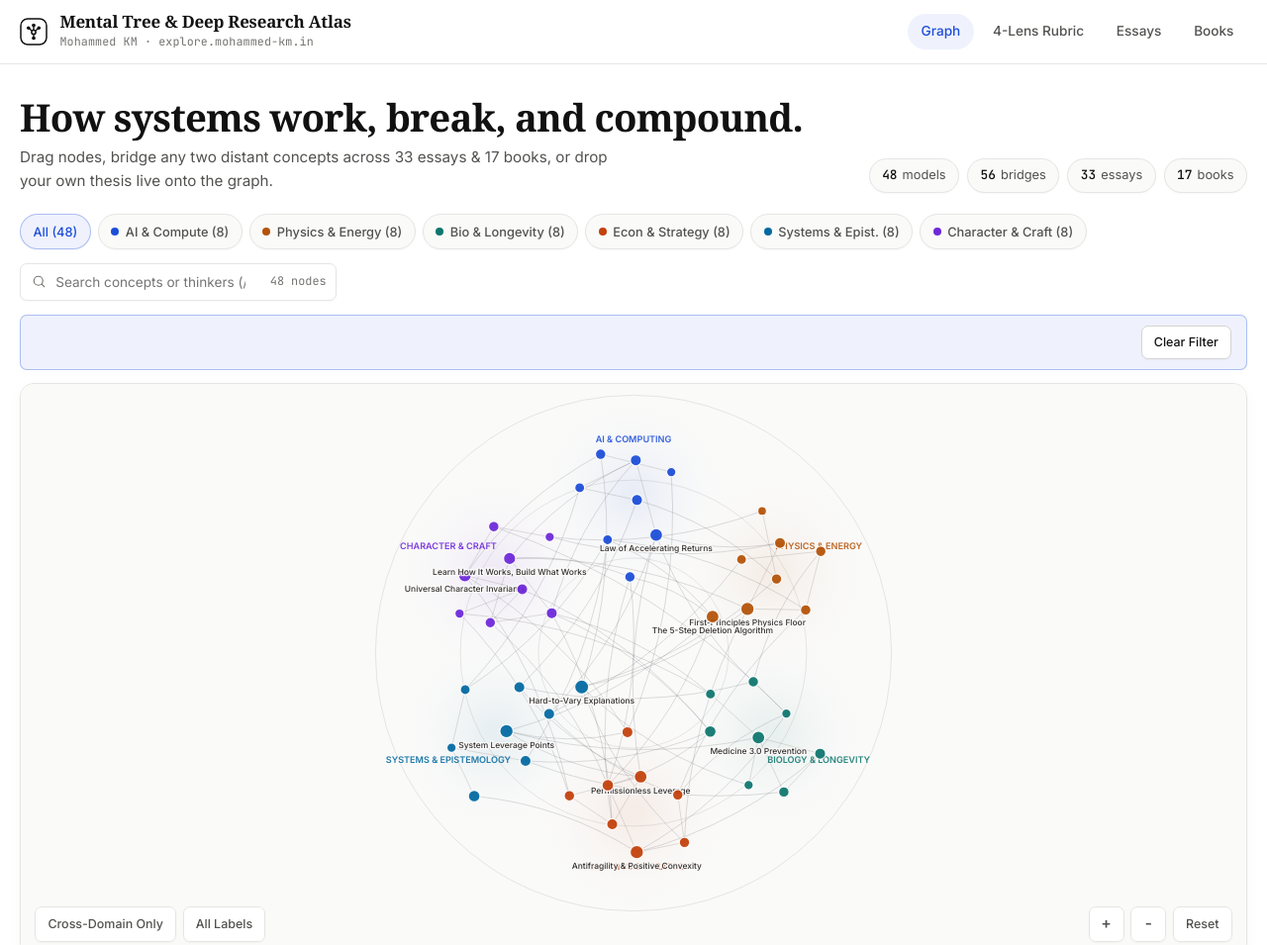
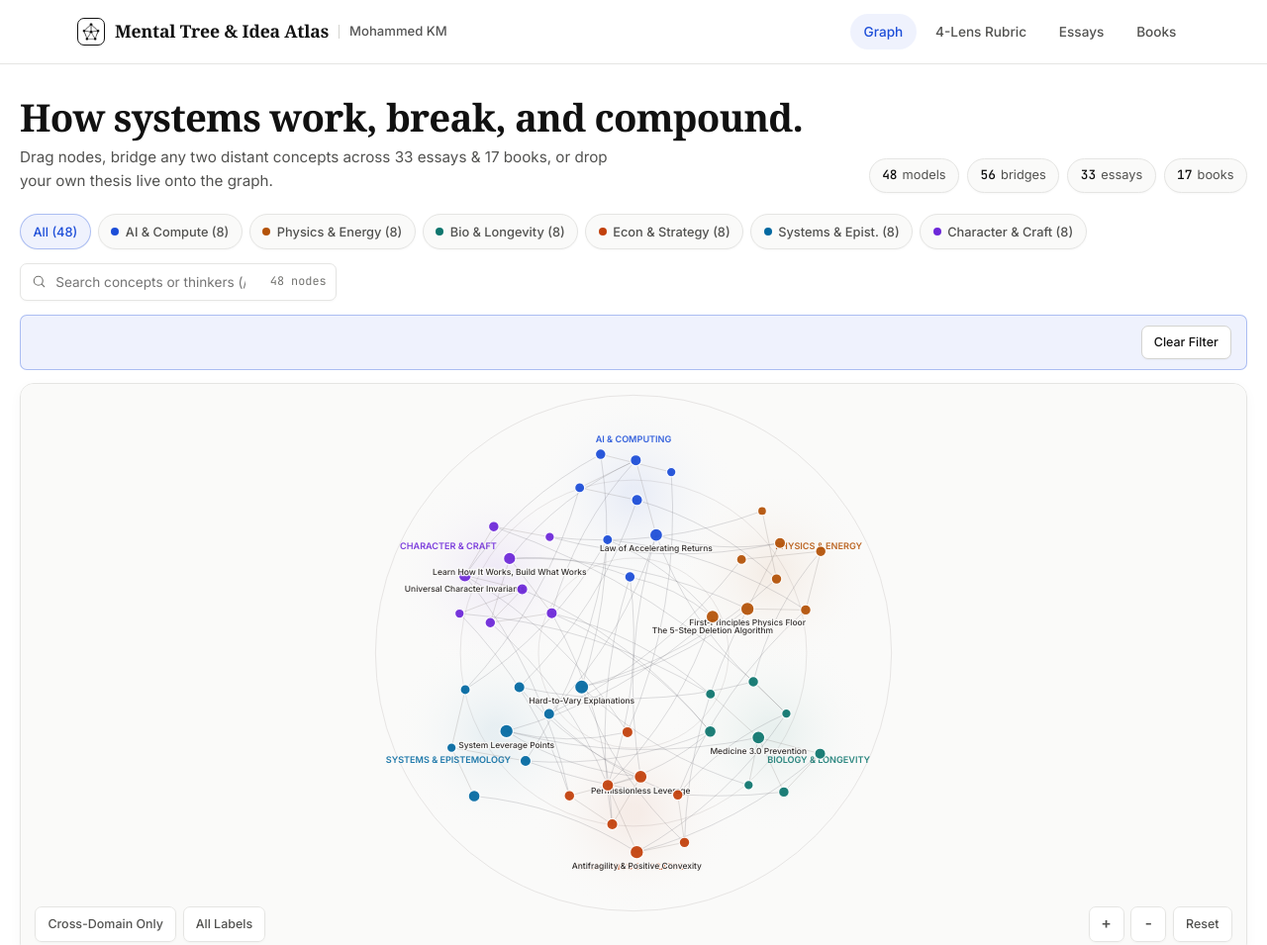
Before and after one commit to mohd-km/mental-tree-atlas, a website built with Vite: page index.html in a window 1280 px wide. Shown: the top 955 px of the page at 99% size. Built offline with nearby package versions, Linux system fonts and the light colour scheme; animation ran at ten frames a second; a web font is replaced by a local one.

Commit message:
topbar: uniform AI Voice Desk brand header (logo + name | Mohammed KM)
Adds the shared mkm-topbar block used across all public projects: Wix logo
mark, project name in Caudex, divider and Mohammed KM. Removes the old
per-project brand bar, lowercase eyebrow and header back-link; page body
is unchanged.

Co-Authored-By: Claude Opus 5.5 <noreply@anthropic.com>

```diff
--- a/index.html
+++ b/index.html
@@ -35,35 +35,19 @@
       rel="stylesheet"
     />
     <link rel="stylesheet" href="./src/styles.css" />
+      <link rel="stylesheet" href="/src/mkm-topbar.css" />
   </head>
   <body>
-    <header class="site-header">
-      <div class="container header-inner">
-        <a href="#observatory" class="brand">
-          <svg
-            class="brand-mark"
-            viewBox="0 0 28 28"
-            width="28"
-            height="28"
-            fill="none"
-            xmlns="http://www.w3.org/2000/svg"
-            aria-hidden="true"
-          >
-            <rect x="1" y="1" width="26" height="26" rx="7" fill="#ffffff" stroke="#111111" stroke-width="1.5" />
-            <path d="M14 20.5V7.5" stroke="#111111" stroke-width="1.4" stroke-linecap="round" />
-            <path d="M14 14.5L8.75 10.25" stroke="#111111" stroke-width="1.4" stroke-linecap="round" />
-            <path d="M14 14.5L19.25 10.25" stroke="#111111" stroke-width="1.4" stroke-linecap="round" />
-            <circle cx="14" cy="20.5" r="1.85" fill="#111111" />
-            <circle cx="14" cy="14.5" r="2.1" fill="#ffffff" stroke="#111111" stroke-width="1.5" />
-            <circle cx="14" cy="7.5" r="1.85" fill="#111111" />
-            <circle cx="8.75" cy="10.25" r="1.75" fill="#111111" />
-            <circle cx="19.25" cy="10.25" r="1.75" fill="#111111" />
-          </svg>
-          <span class="brand-text">
-            <span class="brand-title">Mental Tree &amp; Deep Research Atlas</span>
-            <span class="brand-sub">Mohammed KM &middot; explore.mohammed-km.in</span>
+    <header class="mkm-topbar">
+      <div class="mkm-topbar-inner">
+        <div class="mkm-brand">
+          <span class="mkm-brand-mark" aria-hidden="true">
+            <img src="/favicon.png?v=2" alt="" width="28" height="28" />
           </span>
-        </a>
+          <span class="mkm-brand-name">Mental Tree &amp; Idea Atlas</span>
+          <span class="mkm-brand-sep" aria-hidden="true"></span>
+          <span class="mkm-brand-by">Mohammed KM</span>
+        </div>
         <nav class="site-nav" aria-label="Primary navigation">
           <a href="#observatory" class="is-active">Graph</a>
           <a href="#stress-tester">4-Lens Rubric</a>
--- /dev/null
+++ b/src/mkm-topbar.css
@@ -0,0 +1,116 @@
+/* MKM uniform project topbar (AI Voice Desk template). Same block in every public project. */
+.mkm-topbar {
+  position: sticky;
+  top: 0;
+  z-index: 50;
+  background: rgba(255, 255, 255, 0.92);
+  backdrop-filter: blur(12px);
+  -webkit-backdrop-filter: blur(12px);
+  border-bottom: 1px solid #e5e5e3;
+  margin: 0;
+  font-family: 'Inter', -apple-system, BlinkMacSystemFont, 'Segoe UI', sans-serif;
+  line-height: 1.5;
+  text-align: left;
+}
+.mkm-topbar-inner {
+  box-sizing: border-box;
+  max-width: 1180px;
+  margin: 0 auto;
+  padding: 14px 28px;
+  display: flex;
+  flex-wrap: wrap;
+  align-items: center;
+  justify-content: space-between;
+  gap: 12px 18px;
+}
+@media (max-width: 640px) {
+  .mkm-topbar-inner { padding: 12px 16px; }
+}
+.mkm-brand {
+  display: flex;
+  align-items: center;
+  gap: 10px;
+  min-width: 0;
+}
+.mkm-brand-mark {
+  box-sizing: border-box;
+  display: inline-flex;
+  align-items: center;
+  justify-content: center;
+  width: 28px;
+  height: 28px;
+  flex-shrink: 0;
+  border-radius: 7px;
+  border: 1.4px solid #111111;
+  background: #ffffff;
+  overflow: hidden;
+  box-shadow: 0 1px 2px rgba(0, 0, 0, 0.04);
+}
+.mkm-brand-mark img {
+  width: 24px;
+  height: 24px;
+  max-width: none;
+  object-fit: contain;
+  display: block;
+  margin: 0;
+  border: 0;
+  border-radius: 0;
+}
+.mkm-brand-name {
+  font-family: 'Caudex', Georgia, serif;
+  font-weight: 700;
+  font-size: 17.6px;
+  line-height: 1.2;
+  letter-spacing: -0.01em;
+  color: #111111;
+  text-transform: none;
+  min-width: 0;
+}
+.mkm-brand-sep {
+  width: 1px;
+  height: 14px;
+  background: #d4d4d0;
+  flex-shrink: 0;
+}
+.mkm-brand-by {
+  font-family: 'Inter', -apple-system, BlinkMacSystemFont, 'Segoe UI', sans-serif;
+  font-size: 13.1px;
+  font-weight: 500;
+  line-height: 1.2;
+  color: #555555;
+  text-transform: none;
+  letter-spacing: normal;
+  white-space: nowrap;
+  flex-shrink: 0;
+}
+/* Narrow screens: long names wrap evenly and "| Mohammed KM" stays one unit after the last word */
+@media (max-width: 640px) {
+  .mkm-brand {
+    display: block;
+    position: relative;
+    padding-left: 38px;
+    min-height: 28px;
+    font-size: 0;
+    text-wrap: balance;
+  }
+  .mkm-brand-mark {
+    position: absolute;
+    left: 0;
+    top: 50%;
+    transform: translateY(-50%);
+  }
+  .mkm-brand-name {
+    display: inline;
+    line-height: 1.3;
+  }
+  .mkm-brand-sep {
+    display: none;
+  }
+  .mkm-brand-by {
+    display: inline-block;
+    line-height: 1.3;
+    margin-left: 10px;
+    padding-left: 11px;
+    background: linear-gradient(#d4d4d0, #d4d4d0) left center / 1px 14px no-repeat;
+  }
+}
```
